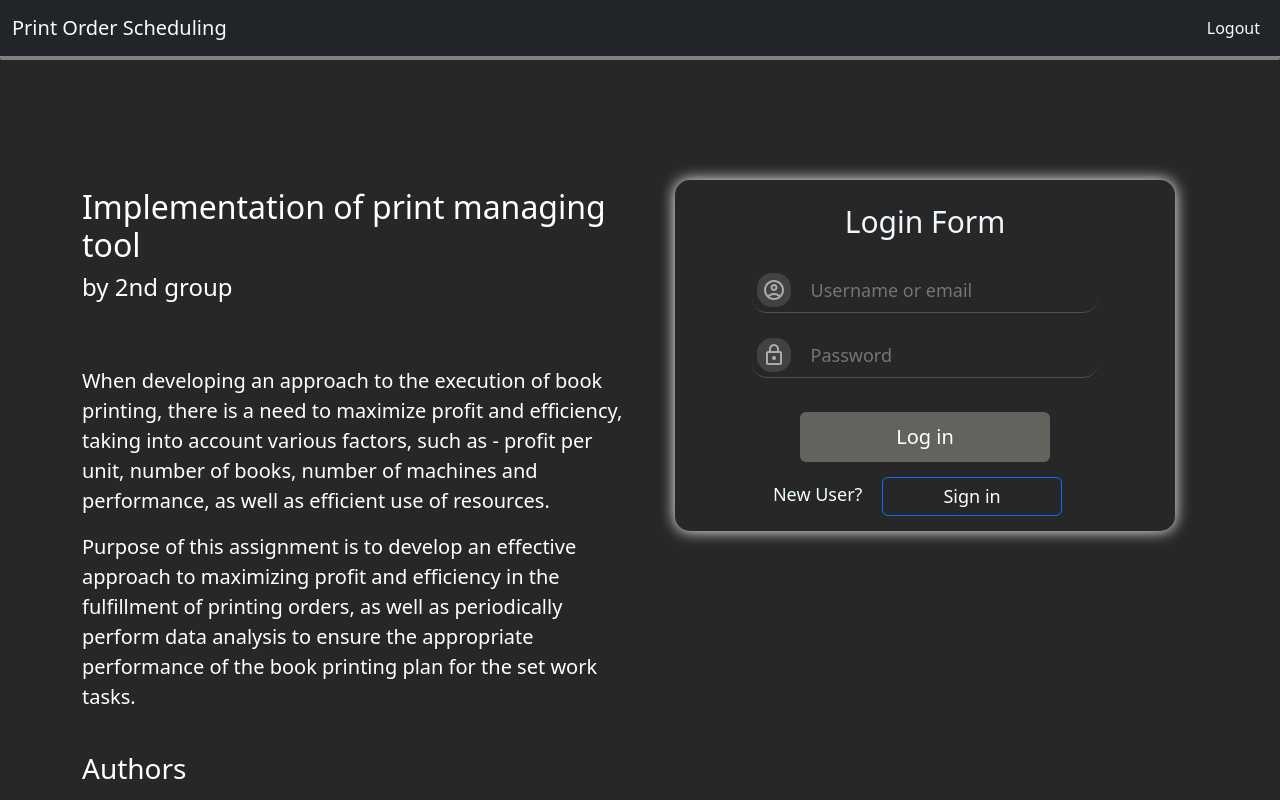
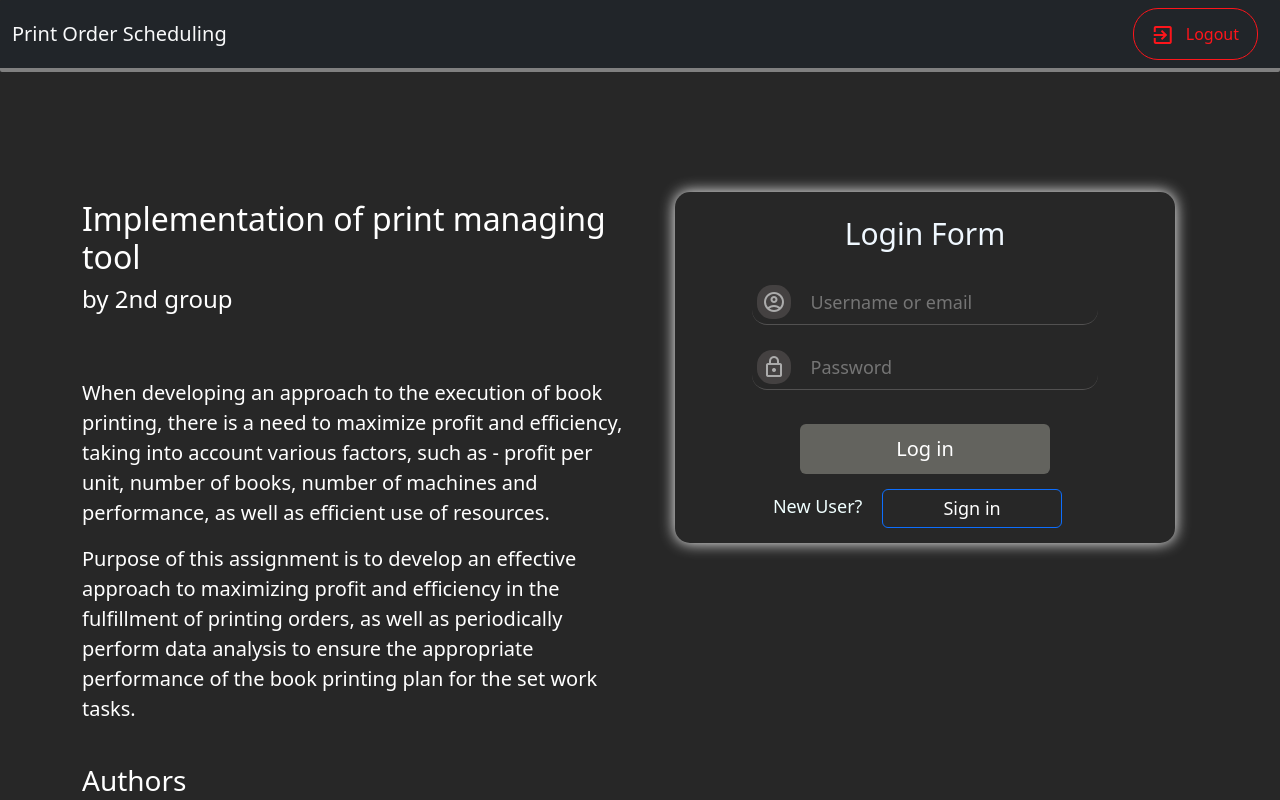
Before and after one commit to Projektesanas-projekts/PrintOrderScheduling.Web, an Angular app in the folder ClientApp/: page /home in a window 1280 px wide. Shown: the top 800 px of the page. Built offline with nearby package versions, Linux system fonts and the light colour scheme.

Commit message:
Updated Order form functionality and Navbar styles

```diff
--- a/ClientApp/src/app/app.component.css
+++ /dev/null
@@ -1,7 +0,0 @@
-.logout-link {
-    cursor: pointer;
-}
-.navbar-expand-lg {
-    border-bottom: 4px solid gray;
-    border-radius: 2px;
-}
--- a/ClientApp/src/app/app.component.html
+++ b/ClientApp/src/app/app.component.html
@@ -1,3 +1,5 @@
+<link href="https://fonts.googleapis.com/icon?family=Material+Icons" rel="stylesheet">
+
 <nav class="navbar navbar-expand-lg navbar-light bg-dark">
   <div class="container-fluid">
     <span class="navbar-brand text-light" >Print Order Scheduling</span>
@@ -6,18 +8,21 @@
     </button>
     <div class="collapse navbar-collapse" id="navbarSupportedContent">
       <ul class="navbar-nav mb-2 mb-lg-0">
-        <li *ngIf="isLoggedIn" class="nav-item">
-          <a class="nav-link text-light" routerLink="/product-list">Products</a>
+        <li *ngIf="isLoggedIn" class="nav-item nav-button order-list">
+          <mat-icon class="nav-icon">list</mat-icon>
+          <a class="nav-link" routerLink="/product-list">Orders list</a>
         </li>
       </ul>
       <ul class="navbar-nav me-auto mb-2 mb-lg-0">
-        <li *ngIf="isLoggedIn" class="nav-item">
-          <a class="nav-link text-light" routerLink="/order-form">Order</a>
+        <li *ngIf="isLoggedIn" class="nav-item nav-button new-order">
+          <mat-icon class="nav-icon">add_to_photos</mat-icon>
+          <a class="nav-link" routerLink="/order-form">New order</a>
         </li>
       </ul>
       <ul class="navbar-nav">
-        <li  class="nav-item">
-          <a class="nav-link logout-link text-light" (click)="logout()">Logout</a>
+        <li  class="nav-item nav-button logout">
+          <mat-icon class="nav-icon">exit_to_app</mat-icon>
+          <a class="nav-link logout-link" (click)="logout()">Logout</a>
         </li>
       </ul>
     </div>
--- a/ClientApp/src/app/app.component.scss
+++ b/ClientApp/src/app/app.component.scss
@@ -0,0 +1,46 @@
+.logout-link {
+    cursor: pointer;
+}
+.navbar-expand-lg {
+    border-bottom: 4px solid gray;
+    border-radius: 2px;
+}
+.nav-button{
+    margin-right: 10px;
+    border-width: 1px;
+    color: aliceblue;
+    border-style:groove;
+    padding: 5px 10px;
+    border-radius: 25px;
+    cursor: pointer;
+    display: flex;
+
+    &.order-list{
+        color: #F62DAE;
+        border-color: #F62DAE;
+        a{
+            color: #F62DAE;
+        }
+    }
+    &.new-order{
+        color: #06D6A0;
+        border-color: #06D6A0;
+        a{
+            color: #06D6A0;
+        }
+    }
+    &.logout{
+        color: #FD151B;
+        border-color: #FD151B;
+        a{
+            color: #FD151B;
+        }
+    }
+}
+
+.nav-icon{
+    width: 34px;
+    height: 34px;
+    padding-top: 9px;
+    padding-left: 7px;
+}
--- a/ClientApp/src/app/app.component.ts
+++ b/ClientApp/src/app/app.component.ts
@@ -5,7 +5,7 @@ import { ActivatedRoute, Router, UrlSegment } from '@angular/router';
 @Component({
   selector: 'app-root',
   templateUrl: './app.component.html',
-  styleUrls: ['./app.component.css']
+  styleUrls: ['./app.component.scss']
 })
 export class AppComponent {
   isLoggedIn: boolean = false;
--- a/ClientApp/src/app/app.module.ts
+++ b/ClientApp/src/app/app.module.ts
@@ -18,6 +18,7 @@ import { BrowserAnimationsModule } from '@angular/platform-browser/animations';
 import { ToastrModule } from 'ngx-toastr';
 import { BookLoaderComponent } from './helpers/book-loader/book-loader.component';
 import { MatTableModule } from '@angular/material/table';
+import { MatIconModule } from '@angular/material/icon'
 
 @NgModule({
   declarations: [
@@ -40,7 +41,8 @@ import { MatTableModule } from '@angular/material/table';
     ToastrModule.forRoot({
       positionClass: 'toast-center-center',
     }),
-    MatTableModule
+    MatTableModule,
+    MatIconModule
   ],
   providers: [AuthGuard],
   bootstrap: [AppComponent]
--- a/ClientApp/src/app/components/order-form/order-form.component.html
+++ b/ClientApp/src/app/components/order-form/order-form.component.html
@@ -14,7 +14,7 @@
             <div class="label col-md-3">
                 Number of pages
             </div>
-            <input class="form-field col-md-3" type="number" name="pageCount" id="pageCount" min="50" formControlName="pageCount" placeholder="Pages per book">
+            <input class="form-field col-md-3" type="number" name="pageCount" id="pageCount" min="20" formControlName="pageCount" placeholder="Pages per book">
         </div>
 
         <div class= "form-item row row-cols-6">
@@ -25,7 +25,7 @@
                 <option value="">Choose cover type</option>
                 <option value="hard">Hard</option>
                 <option value="soft">Soft</option>
-                <option value="newspaper">Newspaper</option>
+                <option value="paper">Paper</option>
             </select>
         </div>
 
@@ -44,9 +44,8 @@
             </div>
             <select class="form-field col-md-3"  id="format" name="format" formControlName="format">
                 <option value="">Choose format</option>
-                <option value="a5">A5</option>
-                <option value="a4">A4</option>
-                <option value="a6">A6</option>
+                <option value="album">Album</option>
+                <option value="portrait">Portrait</option>
             </select>
         </div>
 
@@ -56,17 +55,12 @@
             </div>
             <select class="form-field col-md-3"  id="bindingType" name="bindingType" formControlName="bindingType" placeholder="">
                 <option value="">Choose type</option>
-                <option value="template">Template</option>
+                <option value="saddleStitch">SaddleStitch</option>
+                <option value="perfect">Perfect</option>
+                <option value="spiralCoil">Spiral-coil</option>
             </select>
         </div>
-        <!-- TODO: Change type to "submit" and remove '(click)="onSubmit()"' when submit is sending -->
         <button type="button" (click)="onSubmit()"  [disabled]="!orderForm.valid" class="btn btn-primary mt-4" > Submit </button>
-        <div [hidden]="(!orderForm.valid)||(!price)">
-            <h4>Rought estimates</h4>
-            <p>Price: {{ price }}$</p>
-            <p>ETA: {{ eta<=0? "instant" : (eta + "h") }}</p>
-        </div>
-
 
     </form>
 
--- a/ClientApp/src/app/components/order-form/order-form.component.ts
+++ b/ClientApp/src/app/components/order-form/order-form.component.ts
@@ -58,25 +58,13 @@ export class OrderFormComponent{
       this.orderForm.get("bookName").value,
       this.orderForm.get("bindingType").value,
       this.orderForm.get("format").value,
-      240,
-      110,
+      0,
+      0,
       "Waiting",
       null,
       null
     )
 
-    this.price = (order.pageCount * CALC_CONFIG.pageCost * order.amount)
-    * CALC_CONFIG.pageFormatMulti[order.format]
-    + CALC_CONFIG.pageBindingPrice[order.bindingType]
-    + CALC_CONFIG.coverTypePrice[order.coverType];
-
-    this.price = this.round(this.price);
-
-    this.eta = ((order.pageCount * CALC_CONFIG.pageTime * order.amount)
-    * CALC_CONFIG.pageFormatMulti[order.format])/(60*60);
-
-    this.eta = this.round(this.eta)
-
     this.productService.addNewOrder(order);
   }
 
--- a/ClientApp/src/app/services/product.service.ts
+++ b/ClientApp/src/app/services/product.service.ts
@@ -52,6 +52,9 @@ export class ProductService {
     this.http.post("http://localhost:8080/api/order/create", orderForm).subscribe((response) => {
       if(response) {
         this.orderSubmitionSuccess.next(true);
+        this.toastr.success("Order is submitted!");
+      } else {
+        this.toastr.error("Cannot submit order!");
       }
     });
   }
```
